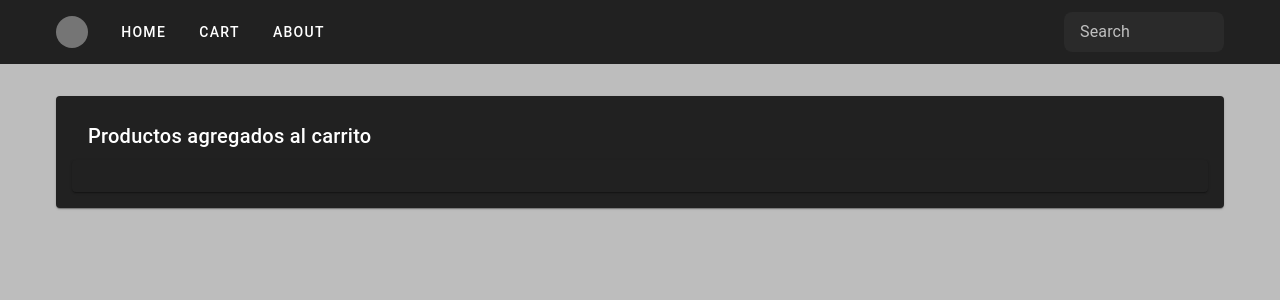
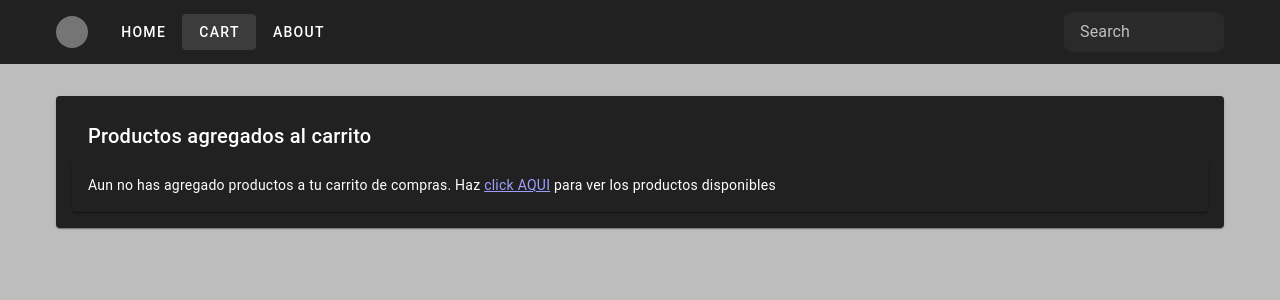
Before and after one commit to jgonz790/vue-3ecomerce, a Vue app: page /cart in a window 1280 px wide. Shown: the top 300 px of the page. Built offline with nearby package versions, Linux system fonts and the light colour scheme; the HTML template or start-up script is replaced by a standard one.

Commit message:
en este punto tiene un contador en el carrito y se le puso - + pero falto imagenes de basura o iconifon

```diff
--- a/src/components/Cart.vue
+++ b/src/components/Cart.vue
@@ -1,8 +1,25 @@
 <script lang="ts">
 import { computed } from 'vue';
 import { useCartStore } from '@/stores/cart';
+import{RouterLink}from'vue-router';
 
 export default {
+
+methods: {
+  decrementQuantity(productId: number){
+     const cartStore= useCartStore();
+     cartStore.decrement(productId);
+  },
+  incrementQuantity(productId: number){
+     const cartStore=useCartStore();
+     cartStore.increment(productId);
+  },
+  deleteProduct(productId: number){
+     const cartStore=useCartStore();
+     cartStore.deleteProduct(productId);
+  }
+  },
+
   setup() {
     const cartStore = useCartStore();
     const details = computed(() => cartStore.details);
@@ -22,16 +39,26 @@
       </v-card-title>
       <v-card>
         <v-card-text>
+          <v-list v-if="details.length > 0">
           <v-list-item-title v-for="detail in details" :key="detail.productId" :value="detail.productId">
             {{ detail.productId }}
+
+            <v-btn size="small" @click="decrementQuantity(detail.productId)">
+              -
+            </v-btn>
             (Qty: {{ detail.quantity }})
-            <v-btn>
+            <v-btn size="small" @click="incrementQuantity(detail.productId)">
               +
             </v-btn>
-            <v-btn>
-              -
+            <v-btn @click="deleteProduct(detail.productId)">
+              Eliminar
             </v-btn>
           </v-list-item-title>
+        </v-list>
+        <p v-else>
+          Aun no has agregado productos a tu carrito de compras.
+          Haz <RouterLink to="/">click AQUI</RouterLink> para ver los productos disponibles
+        </p>
         </v-card-text>
       </v-card>
     </v-card-text>
--- a/src/components/TopBar.vue
+++ b/src/components/TopBar.vue
@@ -19,21 +19,21 @@
       <v-avatar class="me-4" color="grey-darken-1" size="32"></v-avatar>
 
       <RouterLink to="/" custom v-slot="{ navigate }">
-        <v-btn variant="text" @click="navigate">
+        <v-btn :active="$route.name ==='home'" variant="text" @click="navigate">
           Home
         </v-btn>
       </RouterLink>
 
       <RouterLink to="/cart" custom v-slot="{ navigate }">
         <v-badge :content="itemsCount" :model-value="itemsCount > 0" color="orange-lighten-2">
-          <v-btn variant="text" @click="navigate">
+          <v-btn :active="$route.name ==='cart'" variant="text" @click="navigate">
             Cart
           </v-btn>
         </v-badge>
       </RouterLink>
 
       <RouterLink to="/about" custom v-slot="{ navigate }">
-        <v-btn variant="text" @click="navigate">
+        <v-btn :active="$route.name ==='about'" variant="text" @click="navigate">
           About
         </v-btn>
       </RouterLink>
--- a/src/stores/cart.ts
+++ b/src/stores/cart.ts
@@ -25,6 +25,27 @@
           quantity: 1
         });
       }
+    },
+
+    deleteProduct(productId: number){
+      const index = this.details.findIndex(d => d.productId === productId);
+      this.details.splice(index,1);
+    },
+
+    increment(productId: number){
+      const detailFound = this.details.find(d => d.productId === productId);
+      if(detailFound){
+        detailFound.quantity +=1;
+      }
+    },
+    decrement(productId: number){
+      const detailFound = this.details.find(d => d.productId === productId);
+      if(detailFound){
+        detailFound.quantity -=1;
+        if(detailFound.quantity === 0){
+          this.deleteProduct(productId);
+        }
+      }
     }
-  }
+  },
 });
```
